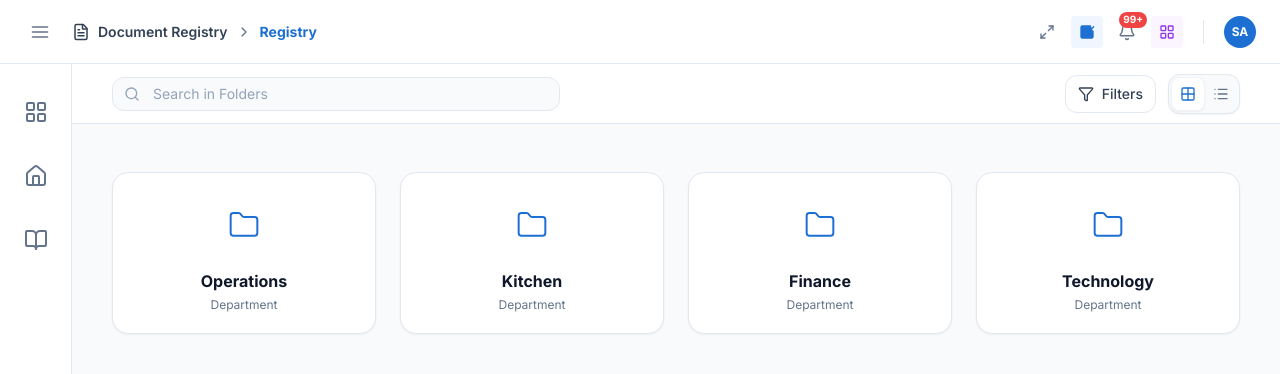
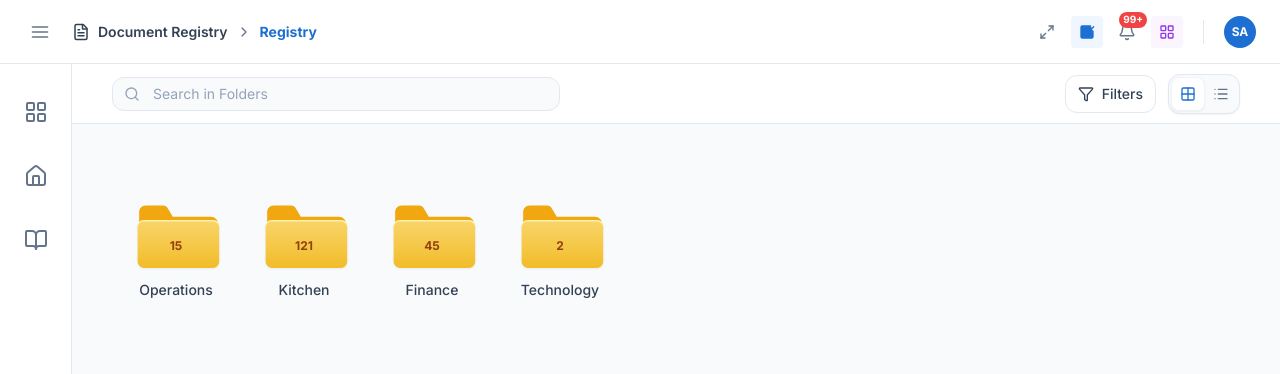
Before and after one commit to shrutijog-gif/gastro-ui, a React (Vite) app: page /registry in a window 1280 px wide. Shown: the top 374 px of the page. Built offline with nearby package versions, Linux system fonts and the light colour scheme.

Commit message:
ui branch

```diff
--- a/src/data/documentRegistryData.ts
+++ b/src/data/documentRegistryData.ts
@@ -84,6 +84,17 @@ export const documents: Document[] = [
         department: 'Operations',
         documentTypeId: 'ops-bb-guidelines',
     },
+    ...Array.from({ length: 11 }).map((_, i) => ({
+        id: `DOC-2026-00009${i + 1}`,
+        version: `Ver 1.${i + 1}`,
+        date: 'Feb 28, 2026',
+        title: `BB Brand Guide SOP${i + 2}`,
+        description: `BB SOP${i + 2}`,
+        category: 'Brand Guidelines',
+        type: 'Brand Guide',
+        department: 'Operations',
+        documentTypeId: 'ops-bb-guidelines',
+    })),
     {
         id: 'DOC-2026-000032',
         version: 'Ver 4.0',
@@ -95,6 +106,17 @@ export const documents: Document[] = [
         department: 'Operations',
         documentTypeId: 'ops-wr-guidelines',
     },
+    ...Array.from({ length: 2 }).map((_, i) => ({
+        id: `DOC-2026-WR0${i + 1}`,
+        version: `Ver 1.${i + 1}`,
+        date: 'Feb 28, 2026',
+        title: `White Robata SOP ${i + 2}`,
+        description: `Automated Test Document`,
+        category: 'Brand Guidelines',
+        type: 'Brand Guest Experience',
+        department: 'Operations',
+        documentTypeId: 'ops-wr-guidelines',
+    })),
     {
         id: 'DOC-2026-000058',
         version: 'Ver 2.0',
@@ -106,6 +128,17 @@ export const documents: Document[] = [
         department: 'Kitchen',
         documentTypeId: 'kit-bb-guidelines',
     },
+    ...Array.from({ length: 120 }).map((_, i) => ({
+        id: `DOC-2026-KIT${i + 1}`,
+        version: `Ver 1.0`,
+        date: 'Feb 28, 2026',
+        title: `KIT BB SOP ${i + 2}`,
+        description: `Kitchen checklist`,
+        category: 'Brand Guidelines',
+        type: 'Checklists',
+        department: 'Kitchen',
+        documentTypeId: 'kit-bb-guidelines',
+    })),
     {
         id: 'DOC-2026-000088',
         version: 'Ver 1.0',
@@ -128,6 +161,17 @@ export const documents: Document[] = [
         department: 'Finance',
         documentTypeId: 'fin-corp-sops',
     },
+    ...Array.from({ length: 43 }).map((_, i) => ({
+        id: `DOC-2026-FIN${i + 1}`,
+        version: `Ver 1.0`,
+        date: 'Feb 27, 2026',
+        title: `FIN SOP ${i + 2}`,
+        description: `Finance Document`,
+        category: 'Corporate Governance',
+        type: 'Business Agreements',
+        department: 'Finance',
+        documentTypeId: 'fin-corp-sops',
+    })),
     {
         id: 'DOC-2026-000012',
         version: 'Ver 1.2',
@@ -139,4 +183,15 @@ export const documents: Document[] = [
         department: 'Technology',
         documentTypeId: 'tech-corp-policies',
     },
+    {
+        id: 'DOC-2026-000013',
+        version: 'Ver 1.0',
+        date: 'Feb 16, 2026',
+        title: 'Information Security Policy',
+        description: 'InfoSec guidelines',
+        category: 'IT Policies',
+        type: 'Company Policies',
+        department: 'Technology',
+        documentTypeId: 'tech-corp-policies',
+    }
 ];
--- a/src/pages/DocumentRegistry.tsx
+++ b/src/pages/DocumentRegistry.tsx
@@ -5,7 +5,6 @@ import {
     Filter,
     Grid2x2,
     List,
-    Folder,
     FileText,
     ChevronRight
 } from 'lucide-react';
@@ -15,6 +14,20 @@ import {
     documentTypes,
     documents
 } from '../data/documentRegistryData';
+
+const RealisticFolderIcon: React.FC<{ className?: string }> = ({ className = "" }) => (
+    <svg viewBox="0 0 120 100" className={className} fill="none" xmlns="http://www.w3.org/2000/svg">
+        <path d="M14 20C14 15.5817 17.5817 12 22 12H44C46.5 12 48.5 13.5 50 16L56 26H104C108.418 26 112 29.5817 112 34V82C112 86.4183 108.418 90 104 90H22C17.5817 90 14 86.4183 14 82V20Z" fill="#F0A710" />
+        <defs>
+            <linearGradient id="frontGradient" x1="60" y1="30" x2="60" y2="90" gradientUnits="userSpaceOnUse">
+                <stop offset="0%" stopColor="#F8D56A" />
+                <stop offset="100%" stopColor="#F2BC2A" />
+            </linearGradient>
+        </defs>
+        <path d="M12 38C12 33.5817 15.5817 30 20 30H106C110.418 30 114 33.5817 114 38V82C114 86.4183 110.418 90 106 90H20C15.5817 90 12 86.4183 12 82V38Z" fill="url(#frontGradient)" />
+        <path d="M12 38C12 33.5817 15.5817 30 20 30H106C110.418 30 114 33.5817 114 38V40C114 35.5817 110.418 32 106 32H20C15.5817 32 12 35.5817 12 40V38Z" fill="#FFF2AD" />
+    </svg>
+);
 
 const DocumentRegistry: React.FC = () => {
     const { setCustomBreadcrumbs } = useOutletContext<{ setCustomBreadcrumbs: React.Dispatch<React.SetStateAction<React.ReactNode>> }>();
@@ -100,48 +113,63 @@ const DocumentRegistry: React.FC = () => {
     }, [selectedDepartmentId, selectedBrandId, selectedDocumentTypeId, selectedDepartment, selectedBrand, selectedDocumentType, setCustomBreadcrumbs]);
 
     // Render folder cards
-    const renderFolder = (title: string, subtitle: string, onClick: () => void) => (
+    const renderFolder = (title: string, count: number, onClick: () => void) => {
+        return (
             <div
-            className="group bg-surface-card rounded-2xl p-5 border border-surface-border shadow-sm hover:shadow-md hover:border-brand-blue/30 transition-all duration-300 cursor-pointer flex flex-col items-center justify-center gap-3 hover:-translate-y-1 relative overflow-hidden"
+                className="group cursor-pointer flex flex-col items-center justify-start gap-1 transition-transform duration-300 hover:-translate-y-1 relative"
                 onClick={onClick}
             >
-            <div className="w-16 h-16 rounded-2xl bg-brand-light flex items-center justify-center text-brand-blue group-hover:bg-brand-blue group-hover:text-white transition-colors duration-300">
-                <Folder size={32} strokeWidth={1.5} />
+                <div className="relative">
+                    <RealisticFolderIcon className="w-24 h-24 drop-shadow-sm group-hover:drop-shadow-md" />
+                    <div className="absolute inset-0 flex items-center justify-center pt-5 pointer-events-none">
+                        <span className="text-xs font-bold text-amber-800 group-hover:text-amber-900 transition-colors">
+                            {count === 0 ? '-' : count}
+                        </span>
                     </div>
-            <div className="text-center">
-                <h3 className="font-bold text-content-primary group-hover:text-brand-blue transition-colors">{title}</h3>
-                <p className="text-xs text-content-muted mt-1">{subtitle}</p>
+                </div>
+                <div className="flex flex-col items-center px-1 -mt-2">
+                    <h3 className="text-sm font-medium text-slate-700 group-hover:text-brand-blue transition-colors truncate max-w-[100px] text-center" title={title}>
+                        {title}
+                    </h3>
                 </div>
             </div>
         );
+    };
 
-    const renderFolderList = (items: any[], typeName: string, onClick: (id: string) => void) => (
+    const renderFolderList = (items: any[], typeName: string, onClick: (id: string) => void, getCount: (id: string) => number) => (
         <div className="bg-surface-card rounded-2xl border border-surface-border overflow-hidden shadow-sm">
             <div className="overflow-x-auto">
                 <table className="w-full text-left border-collapse">
                     <thead>
                         <tr className="border-b border-surface-border bg-slate-50/50">
-                            <th className="py-4 px-6 text-xs font-semibold text-content-secondary uppercase tracking-wider w-16 text-center"></th>
-                            <th className="py-4 px-6 text-xs font-semibold text-content-secondary uppercase tracking-wider">Name</th>
+                            <th className="py-4 pl-6 pr-2 text-xs font-semibold text-content-secondary uppercase tracking-wider w-12 text-center"></th>
+                            <th className="py-4 pl-0 pr-6 text-xs font-semibold text-content-secondary uppercase tracking-wider">Name</th>
                             <th className="py-4 px-6 text-xs font-semibold text-content-secondary uppercase tracking-wider">Type</th>
+                            <th className="py-4 px-6 text-xs font-semibold text-content-secondary uppercase tracking-wider text-right">Items</th>
                         </tr>
                     </thead>
                     <tbody className="divide-y divide-surface-border">
-                        {items.map((item) => (
+                        {items.map((item) => {
+                            const count = getCount(item.id);
+                            return (
                                 <tr key={item.id} onClick={() => onClick(item.id)} className="hover:bg-slate-50 transition-colors group cursor-pointer">
-                                <td className="py-4 px-6 text-brand-blue">
+                                    <td className="py-3 pl-6 pr-2">
                                         <div className="flex justify-center">
-                                        <Folder size={20} />
+                                            <RealisticFolderIcon className="w-8 h-8 drop-shadow-sm" />
                                         </div>
                                     </td>
-                                <td className="py-4 px-6">
+                                    <td className="py-4 pl-0 pr-6">
                                         <div className="font-bold text-sm text-content-primary group-hover:text-brand-blue transition-colors">{item.name}</div>
                                     </td>
                                     <td className="py-4 px-6 text-sm text-content-secondary">
                                         {typeName}
                                     </td>
+                                    <td className="py-4 px-6 text-sm text-content-secondary text-right">
+                                        {count} document(s)
+                                    </td>
                                 </tr>
-                        ))}
+                            );
+                        })}
                         {items.length === 0 && (
                             <tr>
                                 <td colSpan={3} className="py-12 text-center text-content-muted">
@@ -214,29 +242,35 @@ const DocumentRegistry: React.FC = () => {
             );
         } else if (selectedBrandId) {
             // Render Document Types Folder view
-            return viewMode === 'list' ? renderFolderList(visibleDocumentTypes, "Document Type", setSelectedDocumentTypeId) : (
-                <div className="grid grid-cols-1 sm:grid-cols-2 md:grid-cols-3 lg:grid-cols-4 gap-6">
-                    {visibleDocumentTypes.map(dt => renderFolder(dt.name, "Document Type", () => setSelectedDocumentTypeId(dt.id)))}
+            return viewMode === 'list' ? renderFolderList(visibleDocumentTypes, "Document Type", setSelectedDocumentTypeId, (id) => documents.filter(d => d.documentTypeId === id).length) : (
+                <div className="flex flex-wrap gap-8 p-4">
+                    {visibleDocumentTypes.map(dt => renderFolder(dt.name, documents.filter(d => d.documentTypeId === dt.id).length, () => setSelectedDocumentTypeId(dt.id)))}
                     {visibleDocumentTypes.length === 0 && (
-                        <div className="col-span-full py-12 text-center text-content-muted">No document types found.</div>
+                        <div className="w-full py-12 text-center text-content-muted">No document types found.</div>
                     )}
                 </div>
             );
         } else if (selectedDepartmentId) {
             // Render Brands Folder view
-            return viewMode === 'list' ? renderFolderList(visibleBrands, "Brand", setSelectedBrandId) : (
-                <div className="grid grid-cols-1 sm:grid-cols-2 md:grid-cols-3 lg:grid-cols-4 gap-6">
-                    {visibleBrands.map(b => renderFolder(b.name, "Brand", () => setSelectedBrandId(b.id)))}
+            return viewMode === 'list' ? renderFolderList(visibleBrands, "Brand", setSelectedBrandId, (id) => documentTypes.filter(dt => dt.brandId === id).reduce((acc, dt) => acc + documents.filter(d => d.documentTypeId === dt.id).length, 0)) : (
+                <div className="flex flex-wrap gap-8 p-4">
+                    {visibleBrands.map(b => {
+                        const count = documentTypes.filter(dt => dt.brandId === b.id).reduce((acc, dt) => acc + documents.filter(d => d.documentTypeId === dt.id).length, 0);
+                        return renderFolder(b.name, count, () => setSelectedBrandId(b.id));
+                    })}
                     {visibleBrands.length === 0 && (
-                        <div className="col-span-full py-12 text-center text-content-muted">No brands found.</div>
+                        <div className="w-full py-12 text-center text-content-muted">No brands found.</div>
                     )}
                 </div>
             );
         } else {
             // Render Departments Folder view
-            return viewMode === 'list' ? renderFolderList(visibleDepartments, "Department", setSelectedDepartmentId) : (
-                <div className="grid grid-cols-1 sm:grid-cols-2 md:grid-cols-3 lg:grid-cols-4 gap-6">
-                    {visibleDepartments.map(d => renderFolder(d.name, "Department", () => setSelectedDepartmentId(d.id)))}
+            return viewMode === 'list' ? renderFolderList(visibleDepartments, "Department", setSelectedDepartmentId, (id) => brands.filter(b => b.departmentId === id).reduce((acc, b) => acc + documentTypes.filter(dt => dt.brandId === b.id).reduce((acc2, dt) => acc2 + documents.filter(d => d.documentTypeId === dt.id).length, 0), 0)) : (
+                <div className="flex flex-wrap gap-8 p-4">
+                    {visibleDepartments.map(d => {
+                        const count = brands.filter(b => b.departmentId === d.id).reduce((acc, b) => acc + documentTypes.filter(dt => dt.brandId === b.id).reduce((acc2, dt) => acc2 + documents.filter(doc => doc.documentTypeId === dt.id).length, 0), 0);
+                        return renderFolder(d.name, count, () => setSelectedDepartmentId(d.id));
+                    })}
                 </div>
             );
         }
```
Lines whose indentation alone changed are shown as unchanged.
